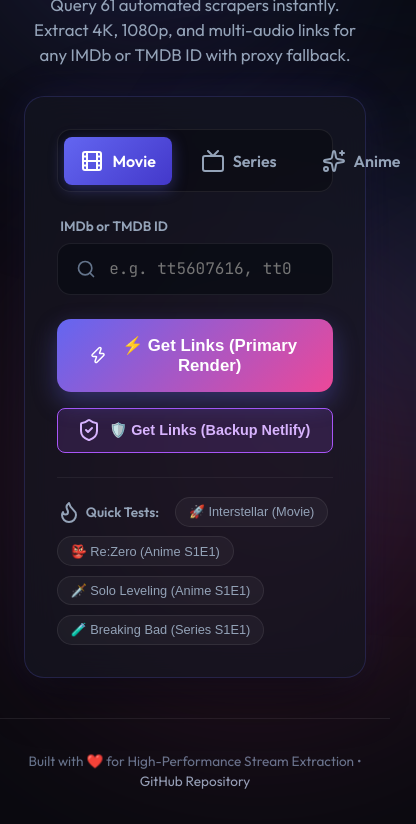
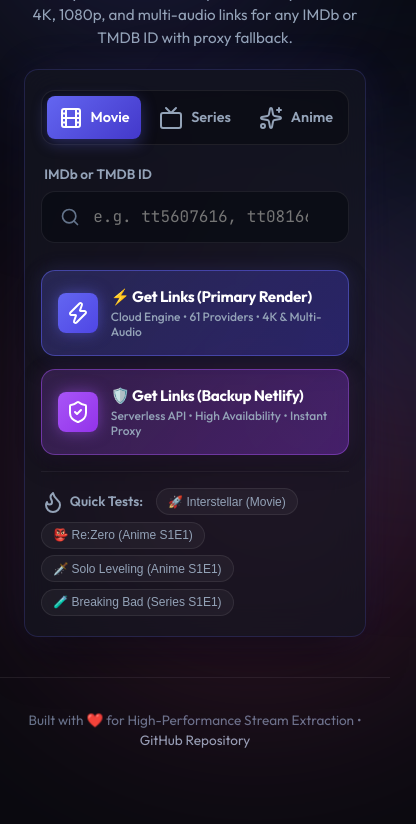
Before and after one commit to lakshman-reddy-sudo/entertainment, a website: page docs/index.html in a window 390 px wide. Shown: the part 207-1031 px from the top of the page, 416 px wide, since content can reach past the window. After the commit the page ends 990 px from the top, so only its background shows below. Drawn offline with nearby package versions, Linux system fonts and the light colour scheme.

Commit message:
UI/UX Redesign: Convert dual submit buttons into structured responsive engine cards & add comprehensive mobile layout

```diff
--- a/docs/index.html
+++ b/docs/index.html
@@ -103,14 +103,24 @@
 
                     <!-- Dual Submit Buttons for Primary & Backup Engines -->
                     <div class="form-actions dual-submit">
-                        <button type="button" id="btn-submit-render" class="btn-primary" onclick="triggerScrape('render')">
-                            <i data-lucide="zap" class="btn-icon-left"></i>
-                            <span>⚡ Get Links (Primary Render)</span>
+                        <button type="button" id="btn-submit-render" class="engine-card-btn engine-render" onclick="triggerScrape('render')">
+                            <div class="engine-btn-icon">
+                                <i data-lucide="zap"></i>
+                            </div>
+                            <div class="engine-btn-text">
+                                <span class="engine-btn-title">⚡ Get Links (Primary Render)</span>
+                                <span class="engine-btn-subtitle">Cloud Engine • 61 Providers • 4K & Multi-Audio</span>
+                            </div>
                             <div class="spinner hidden"></div>
                         </button>
-                        <button type="button" id="btn-submit-netlify" class="btn-secondary backup-btn" onclick="triggerScrape('netlify')">
-                            <i data-lucide="shield-check" class="btn-icon-left"></i>
-                            <span>🛡️ Get Links (Backup Netlify)</span>
+                        <button type="button" id="btn-submit-netlify" class="engine-card-btn engine-netlify" onclick="triggerScrape('netlify')">
+                            <div class="engine-btn-icon">
+                                <i data-lucide="shield-check"></i>
+                            </div>
+                            <div class="engine-btn-text">
+                                <span class="engine-btn-title">🛡️ Get Links (Backup Netlify)</span>
+                                <span class="engine-btn-subtitle">Serverless API • High Availability • Instant Proxy</span>
+                            </div>
                             <div class="spinner hidden"></div>
                         </button>
                     </div>
--- a/docs/style.css
+++ b/docs/style.css
@@ -1029,22 +1029,106 @@ body {
    DUAL SUBMIT BUTTONS & LINKS TABLE & JSON HIGHLIGHTING
    ========================================================================== */
 .form-actions.dual-submit {
+    display: grid;
+    grid-template-columns: 1fr 1fr;
+    gap: 1rem;
+    width: 100%;
+    margin-top: 0.5rem;
+}
+
+.engine-card-btn {
     display: flex;
+    align-items: center;
     gap: 1rem;
-    justify-content: flex-end;
-    width: 100%;
-    flex-wrap: wrap;
+    padding: 1.1rem 1.4rem;
+    border-radius: var(--radius-md);
+    cursor: pointer;
+    text-align: left;
+    position: relative;
+    overflow: hidden;
+    transition: var(--transition-smooth);
+    border: 1px solid var(--border-glass);
+    background: rgba(20, 22, 33, 0.8);
+    font-family: var(--font-sans);
+    color: var(--text-main);
 }
-.backup-btn {
-    border-color: #a855f7;
-    color: #d8b4fe;
-    background: rgba(168, 85, 247, 0.15);
+.engine-card-btn:hover {
+    transform: translateY(-3px);
 }
-.backup-btn:hover {
-    background: rgba(168, 85, 247, 0.25);
-    border-color: #c084fc;
+.engine-card-btn:active {
+    transform: translateY(0);
+}
+.engine-btn-icon {
+    width: 44px;
+    height: 44px;
+    border-radius: var(--radius-sm);
+    display: flex;
+    align-items: center;
+    justify-content: center;
+    flex-shrink: 0;
+    transition: var(--transition-smooth);
+}
+.engine-btn-icon i {
+    width: 24px;
+    height: 24px;
+}
+.engine-btn-text {
+    display: flex;
+    flex-direction: column;
+    gap: 0.2rem;
+    flex-grow: 1;
+}
+.engine-btn-title {
+    font-size: 1.05rem;
+    font-weight: 700;
+    letter-spacing: -0.3px;
     color: #fff;
-    box-shadow: 0 0 15px rgba(168, 85, 247, 0.3);
+}
+.engine-btn-subtitle {
+    font-size: 0.8rem;
+    font-weight: 500;
+    color: var(--text-muted);
+}
+
+/* Render Primary Engine Card */
+.engine-render {
+    background: linear-gradient(135deg, rgba(99, 102, 241, 0.25) 0%, rgba(67, 56, 202, 0.4) 100%);
+    border-color: rgba(99, 102, 241, 0.5);
+    box-shadow: 0 10px 25px rgba(0, 0, 0, 0.3), 0 0 20px rgba(99, 102, 241, 0.2);
+}
+.engine-render .engine-btn-icon {
+    background: linear-gradient(135deg, #6366f1, #4f46e5);
+    color: #fff;
+    box-shadow: 0 0 15px rgba(99, 102, 241, 0.5);
+}
+.engine-render:hover {
+    background: linear-gradient(135deg, rgba(99, 102, 241, 0.35) 0%, rgba(67, 56, 202, 0.55) 100%);
+    border-color: rgba(129, 140, 248, 0.8);
+    box-shadow: 0 15px 35px rgba(99, 102, 241, 0.35), 0 0 30px rgba(99, 102, 241, 0.3);
+}
+
+/* Netlify Backup Engine Card */
+.engine-netlify {
+    background: linear-gradient(135deg, rgba(168, 85, 247, 0.2) 0%, rgba(147, 51, 234, 0.35) 100%);
+    border-color: rgba(168, 85, 247, 0.45);
+    box-shadow: 0 10px 25px rgba(0, 0, 0, 0.3), 0 0 20px rgba(168, 85, 247, 0.15);
+}
+.engine-netlify .engine-btn-icon {
+    background: linear-gradient(135deg, #a855f7, #9333ea);
+    color: #fff;
+    box-shadow: 0 0 15px rgba(168, 85, 247, 0.5);
+}
+.engine-netlify:hover {
+    background: linear-gradient(135deg, rgba(168, 85, 247, 0.3) 0%, rgba(147, 51, 234, 0.5) 100%);
+    border-color: rgba(192, 132, 252, 0.8);
+    box-shadow: 0 15px 35px rgba(168, 85, 247, 0.35), 0 0 30px rgba(168, 85, 247, 0.3);
+}
+
+.engine-card-btn .spinner {
+    position: absolute;
+    right: 1.2rem;
+    top: 50%;
+    margin-top: -10px;
 }
 
 .links-toolbar {
@@ -1160,12 +1244,68 @@ body {
 }
 .footer a:hover { color: var(--accent-primary); }
 
+@media (max-width: 900px) {
+    .form-actions.dual-submit {
+        grid-template-columns: 1fr;
+    }
+}
+
 @media (max-width: 768px) {
-    .hero-header h2 { font-size: 1.8rem; }
-    .input-row { flex-direction: column; align-items: stretch; }
-    .episode-controls { width: 100%; }
-    .small-input { flex: 1; width: auto; }
-    .results-header { flex-direction: column; align-items: flex-start; }
-    .streams-grid { grid-template-columns: 1fr; }
-    .form-actions.dual-submit { flex-direction: column; }
+    .navbar { padding: 0.7rem 1rem; }
+    .logo-text h1 { font-size: 1.15rem; }
+    .hero-section { gap: 1.2rem; margin-top: 0.5rem; }
+    .hero-header h2 { font-size: 1.75rem; line-height: 1.25; }
+    .hero-header p { font-size: 0.95rem; padding: 0 0.5rem; }
+
+    .query-card { padding: 1.25rem 1rem; border-radius: var(--radius-md); }
+    .query-form { gap: 1.2rem; }
+
+    .type-selector { gap: 0.4rem; padding: 0.3rem; }
+    .type-option { padding: 0.6rem 0.5rem; font-size: 0.9rem; }
+
+    .input-row { flex-direction: column; align-items: stretch; gap: 0.8rem; }
+    .episode-controls { width: 100%; display: flex; gap: 0.8rem; }
+    .small-input { flex: 1; width: 100%; }
+
+    .form-actions.dual-submit { grid-template-columns: 1fr; gap: 0.8rem; }
+    .engine-card-btn { padding: 1rem; gap: 0.8rem; }
+    .engine-btn-icon { width: 40px; height: 40px; }
+    .engine-btn-title { font-size: 0.95rem; }
+    .engine-btn-subtitle { font-size: 0.75rem; }
+
+    .quick-chips { gap: 0.4rem; margin-top: 1rem; padding-top: 1rem; }
+    .chip { padding: 0.35rem 0.7rem; font-size: 0.75rem; }
+
+    .results-header { flex-direction: column; align-items: stretch; gap: 1rem; padding: 1rem; }
+    .results-stats { justify-content: space-between; width: 100%; gap: 0.5rem; }
+    .stat-box { flex: 1; min-width: 0; padding: 0.6rem 0.4rem; }
+    .stat-val { font-size: 1.2rem; }
+    .stat-lbl { font-size: 0.7rem; }
+
+    .tab-controls { display: grid; grid-template-columns: 1fr 1fr 1fr; width: 100%; gap: 0.3rem; }
+    .tab-btn { padding: 0.5rem 0.3rem; font-size: 0.75rem; justify-content: center; }
+    .tab-btn span { display: inline; }
+
+    .filter-bar { flex-direction: column; align-items: stretch; gap: 0.8rem; padding: 0.8rem; }
+    .badge-filters { overflow-x: auto; padding-bottom: 0.3rem; flex-wrap: nowrap; -webkit-overflow-scrolling: touch; }
+    .filter-badge { flex-shrink: 0; }
+
+    .streams-grid { grid-template-columns: 1fr; gap: 0.8rem; }
+
+    .links-toolbar { flex-direction: column; align-items: stretch; gap: 0.8rem; }
+    .links-info { flex-direction: column; align-items: flex-start; gap: 0.4rem; }
+    .links-table th, .links-table td { padding: 0.6rem 0.5rem; font-size: 0.8rem; }
+    .link-url-cell { max-width: 130px; }
+    .tbl-actions { flex-direction: column; gap: 0.3rem; }
+    .tbl-actions button, .tbl-actions a { width: 100%; justify-content: center; }
 }
+
+@media (max-width: 480px) {
+    .hero-header h2 { font-size: 1.5rem; }
+    .logo-text h1 { font-size: 1.05rem; }
+    .stat-box { padding: 0.5rem 0.2rem; }
+    .stat-val { font-size: 1.1rem; }
+    .stat-lbl { font-size: 0.65rem; }
+    .tab-btn { font-size: 0.7rem; gap: 0.3rem; }
+    .tab-btn i { width: 14px; height: 14px; }
+}
```
